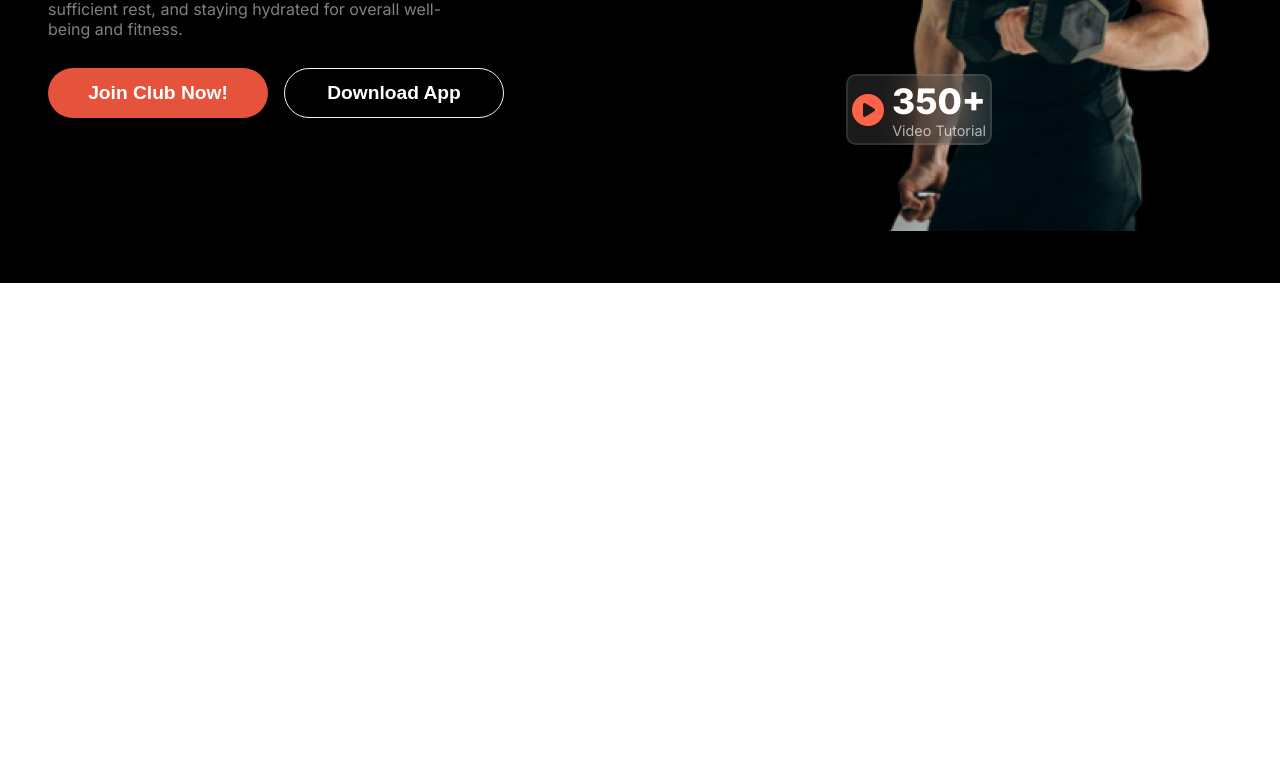
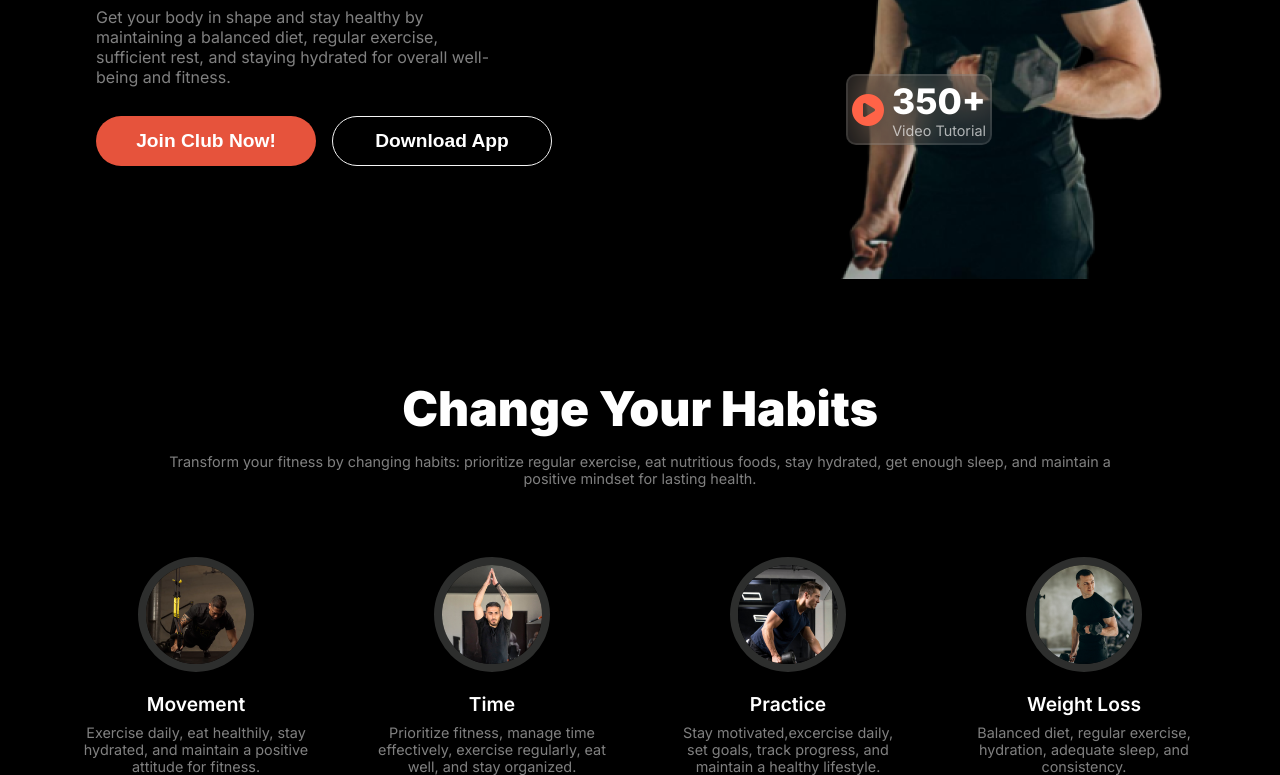
Before and after one commit to Khurshedspi/Fitness-Center-B10A2, a plain HTML site: page index.html in a window 1280 px wide. Shown: the part 630-1405 px from the top of the page. Before the commit the page ends 913 px from the top, so only its background shows below. Drawn offline with Linux system fonts and the light colour scheme; a web font is replaced by a local one.

Commit message:
change your habit section  with responsive successfully added

```diff
--- a/index.html
+++ b/index.html
@@ -71,7 +71,54 @@
 
     <!-- main starts here  -->
     <main>
+        <!-- change your habit sections starts here -->
+        <section class="change-your-habits-container">
+            <!-- change your habit title starts here -->
+            <div class="change-habit-title">
+                <h2 class="change-habit-heading">Change Your Habits</h2>
+                <p class="change-habit-description">Transform your fitness by changing habits: prioritize regular
+                    exercise, eat nutritious foods, stay hydrated, get enough sleep, and maintain a positive mindset for
+                    lasting health.</p>
+            </div>
+            <!-- change your habit title endss here -->
 
+            <!-- change your habit cards starts here -->
+            <div class="change-habit-cards">
+                <!-- first card  -->
+                <div class="change-habit-card">
+                    <div class="habit-card-img">
+                        <img class="card-images" src="images/image 3.png" alt="">
+                    </div>
+                    <h4>Movement</h4>
+                    <p>Exercise daily, eat healthily, stay hydrated, and maintain a positive attitude for fitness.</p>
+                </div>
+                <!-- second card  -->
+                <div class="change-habit-card">
+                    <div class="habit-card-img">
+                        <img class="card-images" src="images/image 2.png" alt="">
+                    </div>
+                    <h4>Time</h4>
+                    <p> Prioritize fitness, manage time effectively, exercise regularly, eat well, and stay organized.</p>
+                </div>
+                <!-- third card  -->
+                <div class="change-habit-card">
+                    <div class="habit-card-img">
+                        <img class="card-images" src="images/image 4.png" alt="">
+                    </div>
+                    <h4>Practice</h4>
+                    <p>Stay motivated,excercise daily, set goals, track progress, and maintain a healthy lifestyle.</p>
+                </div>
+                <!-- fourth card -->
+                <div class="change-habit-card">
+                    <div class="habit-card-img">
+                        <img class="card-images" src="images/image 5.png" alt="">
+                    </div>
+                    <h4>Weight Loss</h4>
+                    <p>Balanced diet, regular exercise, hydration, adequate sleep, and consistency.</p>
+                </div>
+            </div>
+            <!-- change your habit cards endss here -->
+        </section>
     </main>
     <!-- main ends here  -->
 
--- a/styles/responsive.css
+++ b/styles/responsive.css
@@ -117,6 +117,15 @@
     }
 
     /* banner ends here  */
+
+    /* change your habit section responsive starts here */
+    .change-habit-cards{
+        display: grid;
+        grid-template-columns: repeat(1, 1fr);
+        margin-top: 1rem;
+    }
+
+    /* change your habit section responsive ends here  */
 }
 
 
@@ -173,4 +182,13 @@
 
     /* banner section ends here */
 
+
+    /* change your habit responsive section starts here  */
+    .change-habit-cards{
+        display: grid;
+        grid-template-columns: repeat(2, 1fr);
+        margin-top: 1rem;
+    }
+    /* change your habit responsive section ends here  */
+
 }
--- a/styles/style.css
+++ b/styles/style.css
@@ -47,6 +47,8 @@
 
 }
 
+
+
 /* navbar container section styles starts  here */
 
 header {
@@ -56,8 +58,8 @@ header {
 .navbar-section {
     display: flex;
     justify-content: space-between;
-    text-align: center;
-    padding: 3rem;
+    align-items: center;
+    padding: 6rem;
 }
 
 .fitness-heading {
@@ -97,12 +99,13 @@ header {
 
 /* navbar container section styles ends  here */
 
+/* banner section starts here */
+
 .banner-main-container {
     display: flex;
     justify-content: space-between;
     text-align: center;
-    padding: 3rem;
-    margin-top: 6rem;
+    padding: 6rem;
 }
 
 .banner-left-content {
@@ -139,7 +142,6 @@ header {
 }
 
 .banner-img {
-    /* max-width: 349; */
     width: 100%;
     position: relative;
 
@@ -154,8 +156,8 @@ header {
     background: rgba(255, 255, 255, 0.1);
     padding: 5px;
     position: absolute;
-    top: 27.19rem;
-    right: 2.2rem;
+    top: 30rem;
+    right: 5.2rem;
 }
 
 .free-workout-videos h1 {
@@ -204,3 +206,73 @@ header {
     font-size: 2rem;
     color: tomato;
 }
+
+
+/* banner section ends here */
+
+
+
+/* change-your-habits-container styles stars  here */
+
+.change-your-habits-container{
+background: black;
+display: flex;
+flex-direction: column;
+justify-content: center;
+align-items: center;
+}
+
+.change-habit-heading{
+    font-size: 3rem;
+    font-weight: 900;
+    text-align: center;
+    color: rgb(255, 255, 255);
+}
+.change-habit-description{
+    max-width: 60rem;
+    margin: 0.9rem auto;
+    font-size: 0.9rem;
+    font-weight: 400;
+    text-align: center;
+    color: rgba(255, 255, 255, 0.5);
+}
+
+
+.change-habit-cards{
+    display: grid;
+    grid-template-columns: repeat(4, 1fr);
+    gap: 4rem;
+    margin-top: 3.5rem;
+}
+
+.card-images{
+    border: 8px solid rgba(182, 187, 182, 0.249);
+    border-radius: 50%;
+    width: 50%;
+}
+.habit-card-img{
+    display: flex;
+    justify-content: center;
+    align-items: center;
+}
+.change-habit-card{
+    width: 14.5rem;
+    display: flex;
+    flex-direction: column;
+
+}
+
+.change-habit-card h4{
+    font-size: 1.2rem;
+    font-weight: 600;
+    text-align: center;
+    color: rgb(255, 255, 255);
+    margin-top: 1.2rem;
+}
+.change-habit-card p{
+    font-size: 0.9rem;
+    font-weight: 400;
+    text-align: center;
+    color: rgba(255, 255, 255, 0.5);
+    margin-top: 0.5rem;
+}
```
